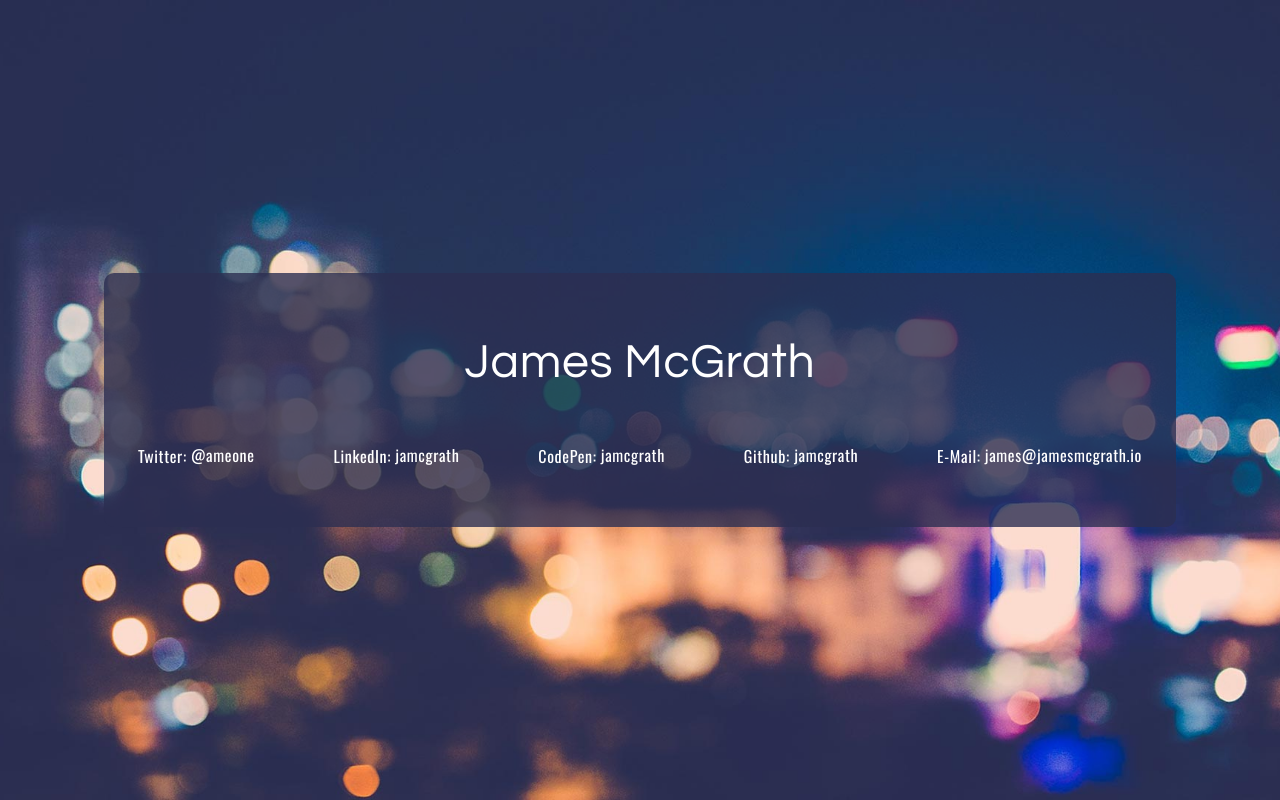
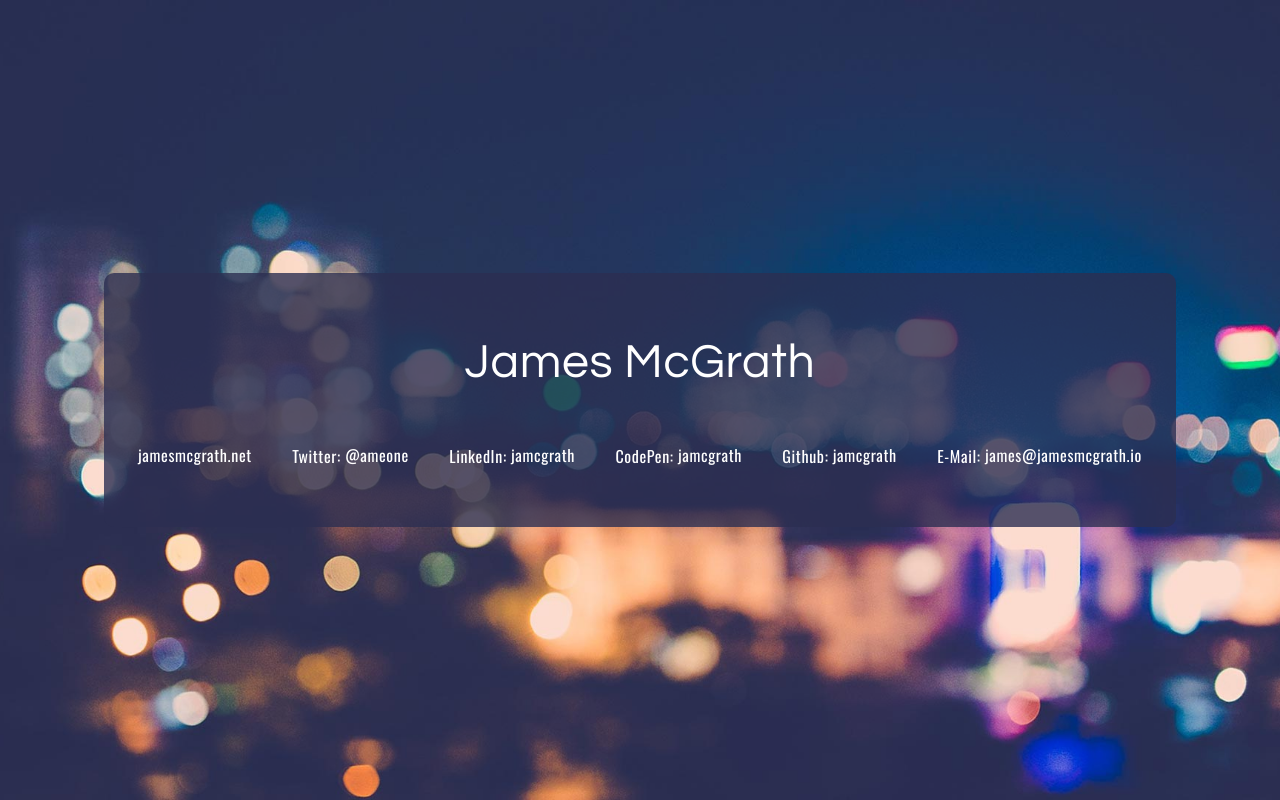
Before and after one commit to jamcgrath/jamcgrath.github.io, a plain HTML site: page index.html in a window 1280 px wide. Drawn offline with nearby package versions, Linux system fonts and the light colour scheme.

Commit message:
add link to webpage

```diff
--- a/index.html
+++ b/index.html
@@ -17,6 +17,8 @@
     <div class="card">
         <h1>James McGrath</h1>
         <ul>
+            <li><a href=//jamesmcgrath.net</a>jamesmcgrath.net</a>
+            </li>
             <li>Twitter: <a href="https://twitter.com/ameone">@ameone</a></li>
             <li>LinkedIn: <a href="https://www.linkedin.com/in/jamcgrath/">jamcgrath</a></li>
             <li>CodePen: <a href="https://codepen.io/jamcgrath">jamcgrath</a></li>
```
Also changed, not shown: 2 other files.
